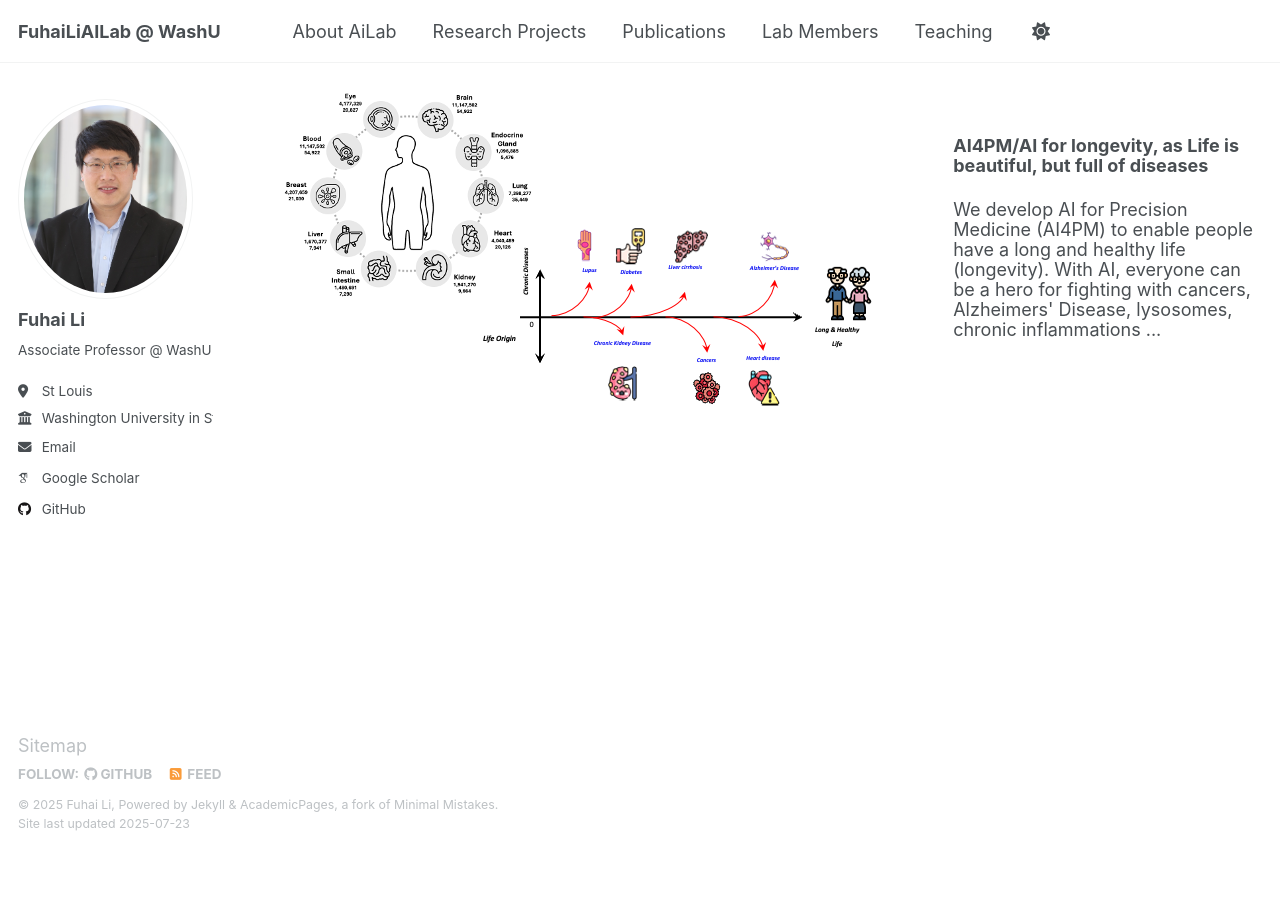
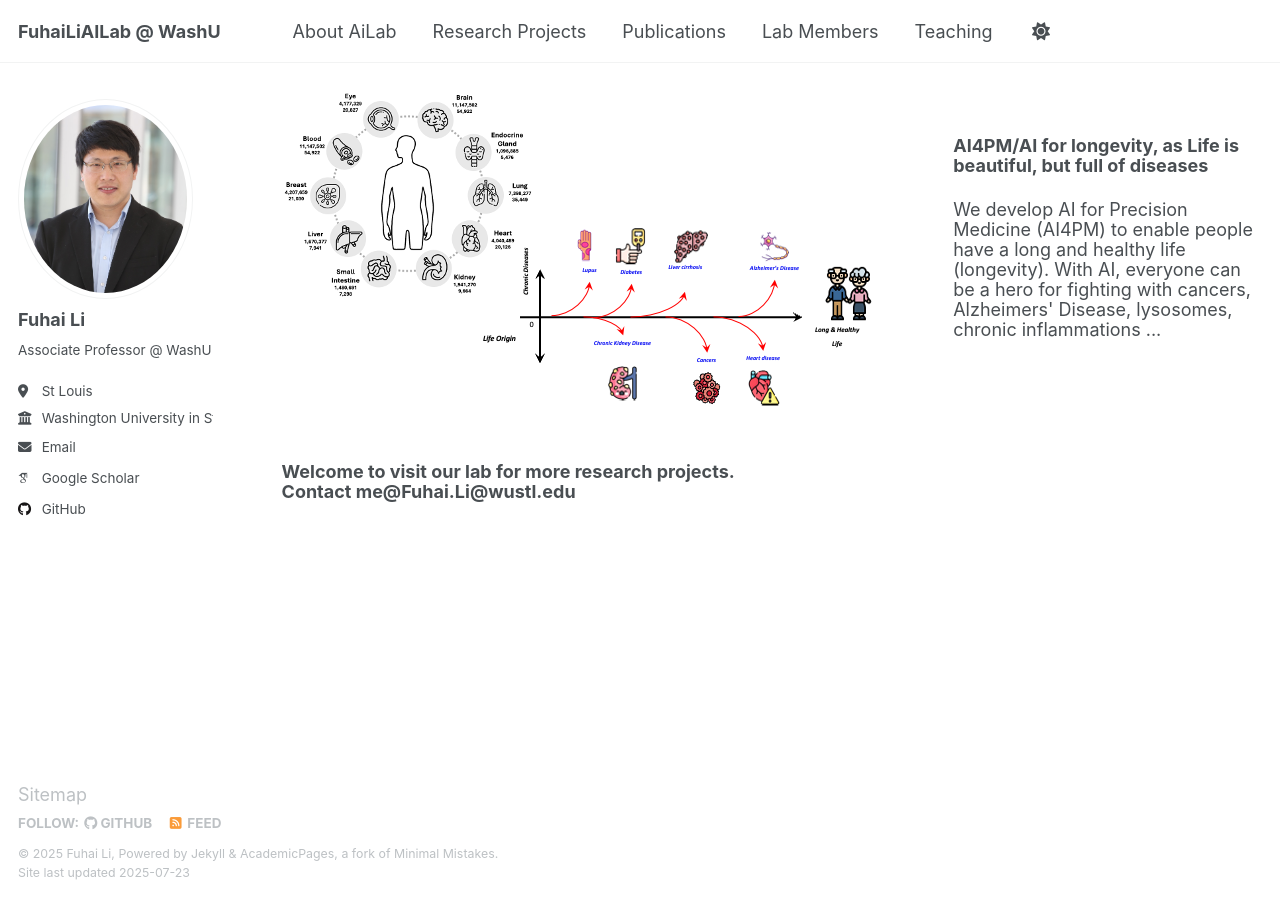
Before and after one commit to FuhaiLiAiLab/FuhaiLiAILab.github.io, a Jekyll site: the page built from _pages/LiLabResearch1.html, in a window 1280 px wide and 900 px high, scrolled down 1295 px. Built offline with Jekyll 4.4.1, drawn with Linux system fonts in a browser that asks for light colours; some web fonts are replaced; before the commit the page ends 2146 px from its top, so only the background shows below that.

Commit message:
Update LiLabResearch1.html

```diff
--- a/_pages/LiLabResearch1.html
+++ b/_pages/LiLabResearch1.html
@@ -71,7 +71,7 @@ author_profile: true
 <div class="col-lg-12">
   <div class="row">
     <div class="col-md-6">
-       <h3 style="line-height:20px"> </h3>
+       <h3 style="line-height:20px"> Welcome to visit our lab for more research projects. Contact me@Fuhai.Li@wustl.edu </h3>
     </div>
     <div class="col-md-6">
        <h3 style="line-height:20px"> </h3>
```
